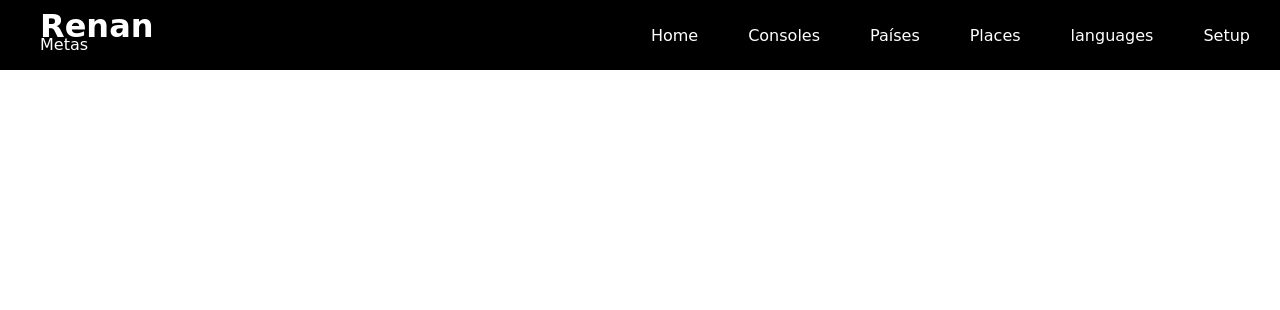
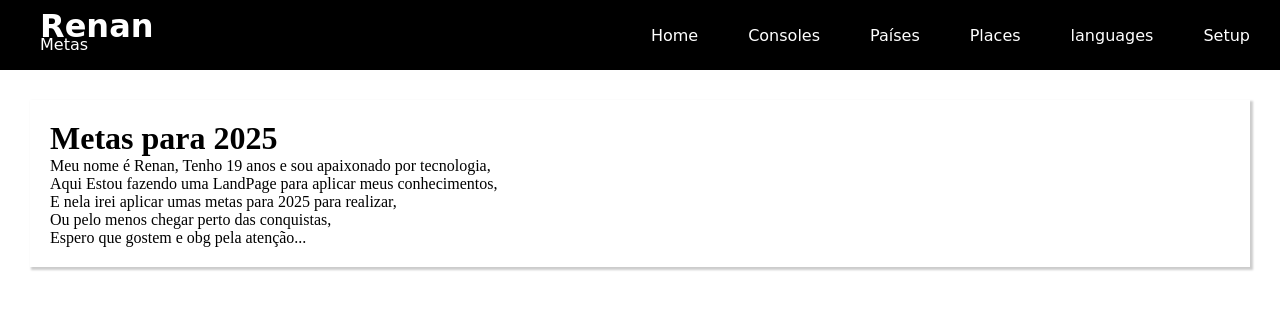
Before and after one commit to Renaanprofissional/Metas, a plain HTML site: page LandPage/index.html in a window 1280 px wide. Drawn offline with Linux system fonts and the light colour scheme; a web font is replaced by a local one.

Commit message:
New Version

```diff
--- a/LandPage/index.html
+++ b/LandPage/index.html
@@ -1,14 +1,19 @@
 <!DOCTYPE html>
 <html lang="en">
+
 <head>
     <meta charset="UTF-8">
     <meta name="viewport" content="width=device-width, initial-scale=1.0">
     <link rel="stylesheet" href="style.css">
     <title>Document</title>
 </head>
+
 <body>
     <header>
-        <div class="logo"><h1>Renan</h1><p>Metas</p></div>
+        <div class="logo">
+            <h1>Renan</h1>
+            <p>Metas</p>
+        </div>
         <div class="nav">
             <ul>
                 <li><a href="#">Home</a></li>
@@ -20,5 +25,21 @@
             </ul>
         </div>
     </header>
+    <main>
+        <div>
+            <h1>Metas para 2025</h1>
+            <p>Meu nome é Renan, Tenho 19 anos e sou apaixonado por tecnologia,
+                <br>
+                Aqui Estou fazendo uma LandPage para aplicar meus conhecimentos,
+                <br>
+                E nela irei aplicar umas metas para 2025 para realizar,
+                <br>
+                Ou pelo menos chegar perto das conquistas,
+                <br>
+                Espero que gostem e obg pela atenção...
+            </p>
+        </div>
+    </main>
 </body>
+
 </html>
--- a/LandPage/style.css
+++ b/LandPage/style.css
@@ -38,3 +38,10 @@ ul{
         text-decoration: none;
     }
 }
+
+main{
+    margin: 30px;
+    padding: 20px;
+    background-color: white;
+    box-shadow: 2px 2px 2px 1px rgba(0, 0, 0, 0.2);
+}
```
Lines whose indentation alone changed are shown as unchanged.
